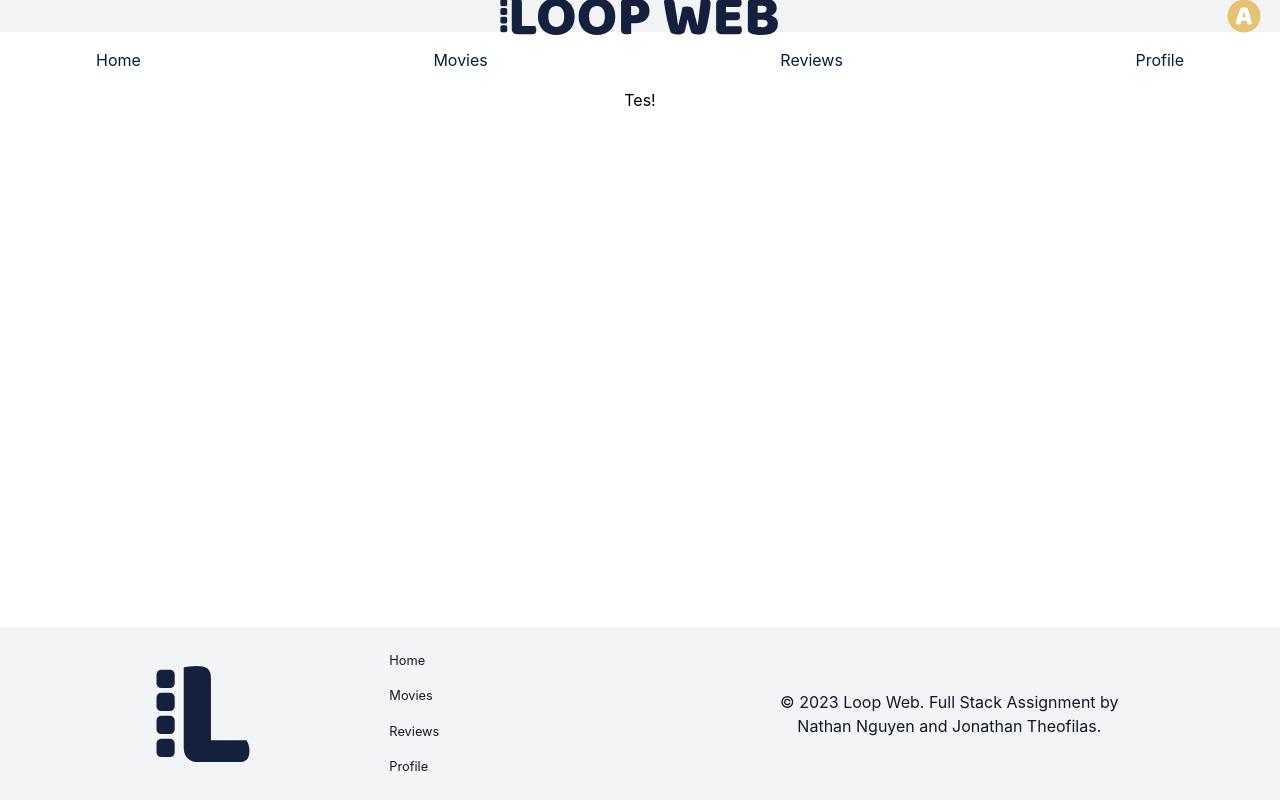
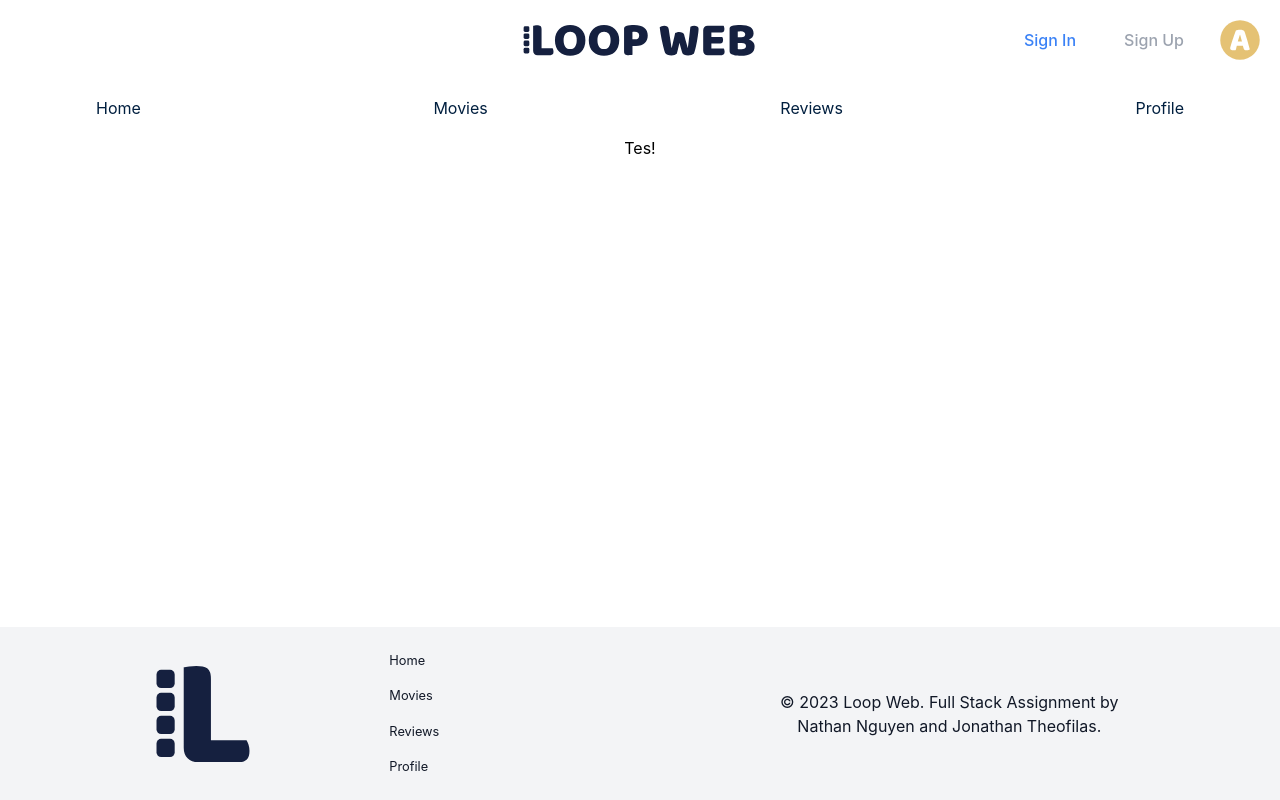
Before and after one commit to barthollomew/loop-web, a React (Create React App) app: page / in a window 1280 px wide. Built offline with nearby package versions, Linux system fonts and the light colour scheme.

Commit message:
Completed header component

```diff
--- a/src/components/Header/Header.css
+++ b/src/components/Header/Header.css
@@ -2,27 +2,65 @@
   display: flex;
   justify-content: center;
   align-items: center;
-    padding: 1rem;
-    background-color: #f3f4f6;
+  padding: 2rem; /* Increase padding for bigger header */
+  background-color: #ffffff;
+  position: relative;
+  height: 5rem; /* Increase the height of the header */
 }
 
 .logo-section {
   position: absolute;
   left: 50%;
-    transform: translateX(-50%);
+  top: 50%;
+  transform: translate(-50%, -50%); /* This will center the logo both vertically and horizontally */
 }
 
 .avatar-section {
   position: absolute;
   right: 1rem;
+  top: 50%;
+  transform: translateY(-50%); /* Vertically center avatar */
+}
+
+.actions-section {
+  position: absolute;
+  right: 4rem;  /* Move this closer to avatar */
+  top: 50%;
+  transform: translateY(-50%); /* Vertically center buttons */
 }
 
 .logo {
-    height: 3rem;
+  height: 2.5rem; /* Adjusting logo size if needed */
   cursor: pointer;
 }
 
 .avatar {
-    height: 2.5rem;
+  height: 3rem; /* Adjusting avatar size if needed */
   cursor: pointer;
 }
+
+.btn {
+  padding: 0.5rem 1rem;
+  border-radius: 0.25rem;
+  font-weight: 500;
+  cursor: pointer;
+  border: none;
+  background-color: transparent; /* Remove backgrounds for the buttons */
+  transition: color 0.3s;
+}
+
+.btn-signin {
+  color: #3B82F6; /* Tailwind's blue-500 */
+}
+
+.btn-signin:hover {
+  color: #2563EB; /* Tailwind's blue-600 */
+}
+
+.btn-signup {
+  color: #9CA3AF; /* Tailwind's gray-400 */
+}
+
+.btn-signup:hover {
+  color: #6B7280; /* Tailwind's gray-600 */
+}
--- a/src/components/Header/Header.js
+++ b/src/components/Header/Header.js
@@ -9,6 +9,12 @@ const Header = () => {
           <img src="logo.svg" alt="Logo" className="logo" />
         </a>
       </div>
+
+      <div className="actions-section">
+        <button className="btn btn-signin mr-4">Sign In</button>
+        <button className="btn btn-signup mr-4">Sign Up</button>
+      </div>
+
       <div className="avatar-section">
         <a href="/avatarPage">
           <img src="avatar.svg" alt="Avatar" className="avatar" />
```
Lines whose indentation alone changed are shown as unchanged.
